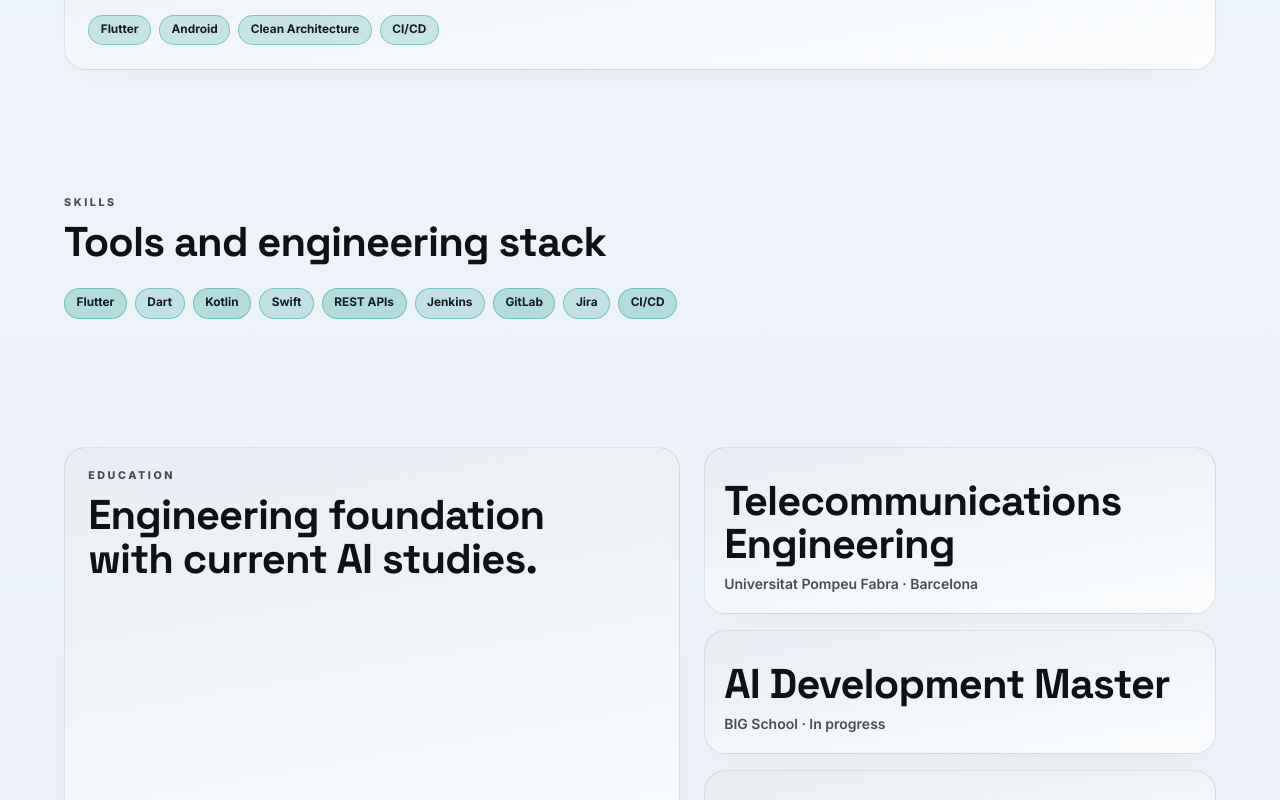
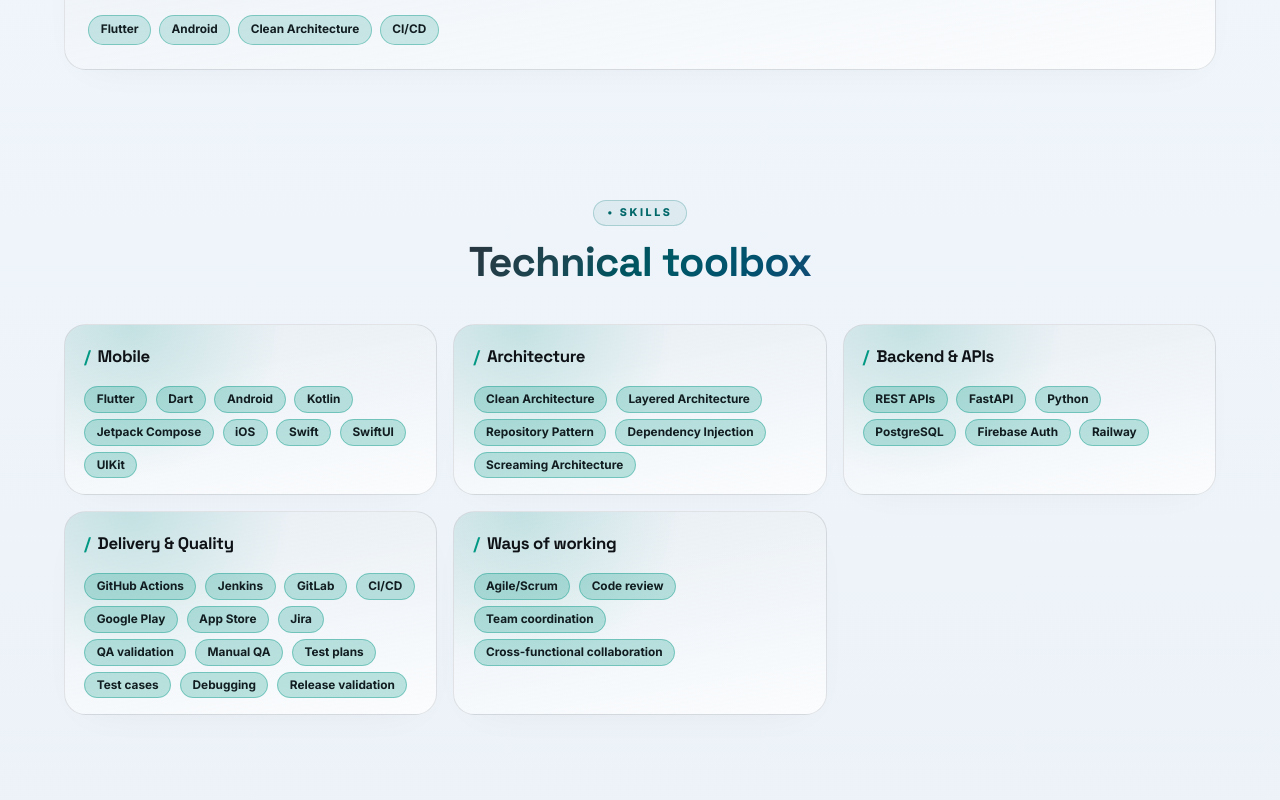
Before and after one commit to mfranchescagonzalezcejas/portfolio-web, a React (Vite) app: page / in a window 1280 px wide. Shown: the part 5620-6420 px from the top of the page. Built offline with nearby package versions, Linux system fonts and the light colour scheme.

Commit message:
feat(skills): align section with Lovable reference

```diff
--- a/en/index.html
+++ b/en/index.html
@@ -233,11 +233,45 @@
         </section>
 
         <section id="skills" aria-labelledby="skills-title">
-          <h2 id="skills-title">Tools and engineering stack</h2>
-          <p>
-            Flutter, Dart, Kotlin, Swift, REST APIs, CI/CD, and QA-minded
-            engineering.
-          </p>
+          <p>• Skills</p>
+          <h2 id="skills-title">Technical toolbox</h2>
+          <div>
+            <article>
+              <h3>/Mobile</h3>
+              <p>
+                Flutter, Dart, Android, Kotlin, Jetpack Compose, iOS, Swift,
+                SwiftUI, UIKit.
+              </p>
+            </article>
+            <article>
+              <h3>/Architecture</h3>
+              <p>
+                Clean Architecture, Layered Architecture, Repository Pattern,
+                Dependency Injection, Screaming Architecture.
+              </p>
+            </article>
+            <article>
+              <h3>/Backend &amp; APIs</h3>
+              <p>
+                REST APIs, FastAPI, Python, PostgreSQL, Firebase Auth, Railway.
+              </p>
+            </article>
+            <article>
+              <h3>/Delivery &amp; Quality</h3>
+              <p>
+                GitHub Actions, Jenkins, GitLab, CI/CD, Google Play, App Store,
+                Jira, QA validation, Manual QA, Test plans, Test cases,
+                Debugging, Release validation.
+              </p>
+            </article>
+            <article>
+              <h3>/Ways of working</h3>
+              <p>
+                Agile/Scrum, Code review, Team coordination, Cross-functional
+                collaboration.
+              </p>
+            </article>
+          </div>
         </section>
 
         <section id="education" aria-labelledby="education-title">
--- a/es/index.html
+++ b/es/index.html
@@ -236,11 +236,45 @@
         </section>
 
         <section id="skills" aria-labelledby="skills-title">
-          <h2 id="skills-title">Herramientas y stack de ingeniería</h2>
-          <p>
-            Flutter, Dart, Kotlin, Swift, REST APIs, CI/CD y enfoque QA en
-            entregas.
-          </p>
+          <p>• Competencias</p>
+          <h2 id="skills-title">Caja de herramientas técnicas</h2>
+          <div>
+            <article>
+              <h3>/Mobile</h3>
+              <p>
+                Flutter, Dart, Android, Kotlin, Jetpack Compose, iOS, Swift,
+                SwiftUI, UIKit.
+              </p>
+            </article>
+            <article>
+              <h3>/Arquitectura</h3>
+              <p>
+                Clean Architecture, Arquitectura por capas, Patrón Repository,
+                Inyección de dependencias, Screaming Architecture.
+              </p>
+            </article>
+            <article>
+              <h3>/Backend y APIs</h3>
+              <p>
+                REST APIs, FastAPI, Python, PostgreSQL, Firebase Auth, Railway.
+              </p>
+            </article>
+            <article>
+              <h3>/Entrega y calidad</h3>
+              <p>
+                GitHub Actions, Jenkins, GitLab, CI/CD, Google Play, App Store,
+                Jira, Validación QA, QA manual, Planes de prueba, Casos de
+                prueba, Debugging, Validación de releases.
+              </p>
+            </article>
+            <article>
+              <h3>/Formas de trabajo</h3>
+              <p>
+                Agile/Scrum, Code review, Coordinación técnica, Colaboración
+                multidisciplinar.
+              </p>
+            </article>
+          </div>
         </section>
 
         <section id="education" aria-labelledby="education-title">
--- a/index.html
+++ b/index.html
@@ -233,11 +233,45 @@
         </section>
 
         <section id="skills" aria-labelledby="skills-title">
-          <h2 id="skills-title">Tools and engineering stack</h2>
-          <p>
-            Flutter, Dart, Kotlin, Swift, REST APIs, CI/CD, and QA-minded
-            engineering.
-          </p>
+          <p>• Skills</p>
+          <h2 id="skills-title">Technical toolbox</h2>
+          <div>
+            <article>
+              <h3>/Mobile</h3>
+              <p>
+                Flutter, Dart, Android, Kotlin, Jetpack Compose, iOS, Swift,
+                SwiftUI, UIKit.
+              </p>
+            </article>
+            <article>
+              <h3>/Architecture</h3>
+              <p>
+                Clean Architecture, Layered Architecture, Repository Pattern,
+                Dependency Injection, Screaming Architecture.
+              </p>
+            </article>
+            <article>
+              <h3>/Backend &amp; APIs</h3>
+              <p>
+                REST APIs, FastAPI, Python, PostgreSQL, Firebase Auth, Railway.
+              </p>
+            </article>
+            <article>
+              <h3>/Delivery &amp; Quality</h3>
+              <p>
+                GitHub Actions, Jenkins, GitLab, CI/CD, Google Play, App Store,
+                Jira, QA validation, Manual QA, Test plans, Test cases,
+                Debugging, Release validation.
+              </p>
+            </article>
+            <article>
+              <h3>/Ways of working</h3>
+              <p>
+                Agile/Scrum, Code review, Team coordination, Cross-functional
+                collaboration.
+              </p>
+            </article>
+          </div>
         </section>
 
         <section id="education" aria-labelledby="education-title">
--- a/src/app/App.tsx
+++ b/src/app/App.tsx
@@ -67,7 +67,7 @@ export default function App() {
             section={site.caseStudiesSection}
           />
         ) : null}
-        <Skills skills={site.summary.skills} section={site.skillsSection} />
+        <Skills section={site.skillsSection} />
         <Education education={site.education} section={site.educationSection} />
         <ContactLinks links={site.contacts} section={site.contactSection} />
       </main>
--- a/src/content/site.ts
+++ b/src/content/site.ts
@@ -41,6 +41,16 @@ export type NavItem = {
 export type SectionHeading = {
   eyebrow: string;
   title: string;
+};
+
+export type SkillCategory = {
+  title: string;
+  skills: string[];
+};
+
+export type SkillsSectionContent = SectionHeading & {
+  categorySkillsLabel: string;
+  categories: SkillCategory[];
 };
 
 export type ExperienceSectionHeading = SectionHeading & {
@@ -190,7 +200,7 @@ export type SiteContent = {
   projects: Project[];
   caseStudies: CaseStudy[];
   education: Education[];
-  skillsSection: SectionHeading;
+  skillsSection: SkillsSectionContent;
   contacts: LinkItem[];
 };
 
@@ -420,8 +430,73 @@ const rawSiteContent: Record<Locale, SiteContent> = {
       title: "Engineering foundation with current AI studies.",
     },
     skillsSection: {
-      eyebrow: "Skills",
-      title: "Tools and engineering stack",
+      eyebrow: "• Skills",
+      title: "Technical toolbox",
+      categorySkillsLabel: "Skills in {category}",
+      categories: [
+        {
+          title: "Mobile",
+          skills: [
+            "Flutter",
+            "Dart",
+            "Android",
+            "Kotlin",
+            "Jetpack Compose",
+            "iOS",
+            "Swift",
+            "SwiftUI",
+            "UIKit",
+          ],
+        },
+        {
+          title: "Architecture",
+          skills: [
+            "Clean Architecture",
+            "Layered Architecture",
+            "Repository Pattern",
+            "Dependency Injection",
+            "Screaming Architecture",
+          ],
+        },
+        {
+          title: "Backend & APIs",
+          skills: [
+            "REST APIs",
+            "FastAPI",
+            "Python",
+            "PostgreSQL",
+            "Firebase Auth",
+            "Railway",
+          ],
+        },
+        {
+          title: "Delivery & Quality",
+          skills: [
+            "GitHub Actions",
+            "Jenkins",
+            "GitLab",
+            "CI/CD",
+            "Google Play",
+            "App Store",
+            "Jira",
+            "QA validation",
+            "Manual QA",
+            "Test plans",
+            "Test cases",
+            "Debugging",
+            "Release validation",
+          ],
+        },
+        {
+          title: "Ways of working",
+          skills: [
+            "Agile/Scrum",
+            "Code review",
+            "Team coordination",
+            "Cross-functional collaboration",
+          ],
+        },
+      ],
     },
     contactSection: {
       eyebrow: "Contact",
@@ -897,8 +972,73 @@ const rawSiteContent: Record<Locale, SiteContent> = {
       title: "Base de ingeniería y formación continuada en IA.",
     },
     skillsSection: {
-      eyebrow: "Competencias",
-      title: "Herramientas y stack de ingeniería",
+      eyebrow: "• Competencias",
+      title: "Caja de herramientas técnicas",
+      categorySkillsLabel: "Competencias en {category}",
+      categories: [
+        {
+          title: "Mobile",
+          skills: [
+            "Flutter",
+            "Dart",
+            "Android",
+            "Kotlin",
+            "Jetpack Compose",
+            "iOS",
+            "Swift",
+            "SwiftUI",
+            "UIKit",
+          ],
+        },
+        {
+          title: "Arquitectura",
+          skills: [
+            "Clean Architecture",
+            "Arquitectura por capas",
+            "Patrón Repository",
+            "Inyección de dependencias",
+            "Screaming Architecture",
+          ],
+        },
+        {
+          title: "Backend y APIs",
+          skills: [
+            "REST APIs",
+            "FastAPI",
+            "Python",
+            "PostgreSQL",
+            "Firebase Auth",
+            "Railway",
+          ],
+        },
+        {
+          title: "Entrega y calidad",
+          skills: [
+            "GitHub Actions",
+            "Jenkins",
+            "GitLab",
+            "CI/CD",
+            "Google Play",
+            "App Store",
+            "Jira",
+            "Validación QA",
+            "QA manual",
+            "Planes de prueba",
+            "Casos de prueba",
+            "Debugging",
+            "Validación de releases",
+          ],
+        },
+        {
+          title: "Formas de trabajo",
+          skills: [
+            "Agile/Scrum",
+            "Code review",
+            "Coordinación técnica",
+            "Colaboración multidisciplinar",
+          ],
+        },
+      ],
     },
     contactSection: {
       eyebrow: "Contacto",
--- a/src/sections/skills/Skills.tsx
+++ b/src/sections/skills/Skills.tsx
@@ -1,33 +1,49 @@
-import type { SectionHeading } from "../../content/site";
+import type { SkillsSectionContent } from "../../content/site";
 
 type SkillsProps = {
-  skills: string[];
-  section: SectionHeading;
+  section: SkillsSectionContent;
 };
 
-export default function Skills({ skills, section }: SkillsProps) {
+const formatCategoryLabel = (template: string, category: string) =>
+  template.replace("{category}", category);
+
+export default function Skills({ section }: SkillsProps) {
   return (
     <section
       id="skills"
-      className="section-shell scroll-mt-32"
+      className="skills-section section-shell scroll-mt-32"
       aria-labelledby="skills-title"
     >
       <div className="section-inner">
-        <p className="eyebrow">{section.eyebrow}</p>
-        <h2 id="skills-title" className="section-title">
-          {section.title}
-        </h2>
+        <div className="skills-header">
+          <p className="eyebrow">{section.eyebrow}</p>
+          <h2 id="skills-title" className="section-title text-gradient">
+            {section.title}
+          </h2>
+        </div>
 
-        <div className="mt-6 flex flex-wrap gap-2">
-          {skills.map((skill, index) => (
-            <span
-              key={skill}
-              className={`pill ${
-                index % 2 === 0 ? "pill-accent-teal" : "pill-accent-cyan"
-              }`}
-            >
-              {skill}
-            </span>
+        <div className="skills-grid" aria-label={section.title}>
+          {section.categories.map((category) => (
+            <article className="skills-card section-card" key={category.title}>
+              <h3 className="skills-card-title">
+                <span aria-hidden="true">/</span>
+                {category.title}
+              </h3>
+
+              <ul
+                className="skills-chip-list"
+                aria-label={formatCategoryLabel(
+                  section.categorySkillsLabel,
+                  category.title,
+                )}
+              >
+                {category.skills.map((skill) => (
+                  <li key={skill}>
+                    <span className="pill pill-accent-teal">{skill}</span>
+                  </li>
+                ))}
+              </ul>
+            </article>
           ))}
         </div>
       </div>
--- a/src/styles/global.css
+++ b/src/styles/global.css
@@ -382,6 +382,76 @@ h4 {
   margin: 0.9rem auto 0;
 }
 
+.skills-header {
+  text-align: center;
+}
+
+.skills-header .eyebrow {
+  display: inline-flex;
+  align-items: center;
+  justify-content: center;
+  border-radius: 999px;
+  border: 1px solid color-mix(in oklab, var(--primary) 24%, transparent);
+  background: color-mix(in oklab, var(--primary) 7%, transparent);
+  padding: 0.42rem 0.82rem;
+  color: color-mix(in oklab, var(--primary) 88%, var(--foreground));
+}
+
+.skills-header .section-title {
+  display: block;
+  width: fit-content;
+  margin: 0.9rem auto 0;
+}
+
+.skills-grid {
+  display: grid;
+  gap: 1rem;
+  margin-top: 2.5rem;
+}
+
+.skills-card {
+  overflow: hidden;
+}
+
+.skills-card::before {
+  content: "";
+  position: absolute;
+  inset: 0;
+  pointer-events: none;
+  background: radial-gradient(
+    circle at 18% 0%,
+    color-mix(in oklab, var(--accent-teal) 16%, transparent),
+    transparent 44%
+  );
+}
+
+.skills-card-title {
+  position: relative;
+  z-index: 1;
+  display: flex;
+  align-items: center;
+  gap: 0.45rem;
+  margin: 0;
+  color: var(--section-title-color);
+  font-size: 1.05rem;
+  font-weight: 800;
+}
+
+.skills-card-title span {
+  color: var(--accent-teal);
+}
+
+.skills-chip-list {
+  position: relative;
+  z-index: 1;
+  display: flex;
+  flex-wrap: wrap;
+  gap: 0.55rem;
+  padding: 0;
+  margin: 1rem 0 0;
+  list-style: none;
+}
+
 .featured-project-glow {
   position: absolute;
   width: 18rem;
@@ -1570,6 +1640,10 @@ h4 {
 }
 
 @media (min-width: 640px) {
+  .skills-grid {
+    grid-template-columns: repeat(2, minmax(0, 1fr));
+  }
+
   .projects-grid {
     grid-template-columns: repeat(2, minmax(0, 1fr));
   }
@@ -1589,6 +1663,10 @@ h4 {
   }
 
   .projects-grid {
+    grid-template-columns: repeat(3, minmax(0, 1fr));
+  }
+
+  .skills-grid {
     grid-template-columns: repeat(3, minmax(0, 1fr));
   }
 }
```
Also changed, not shown: 2 other files (tests, documents, lock files or other folders).
